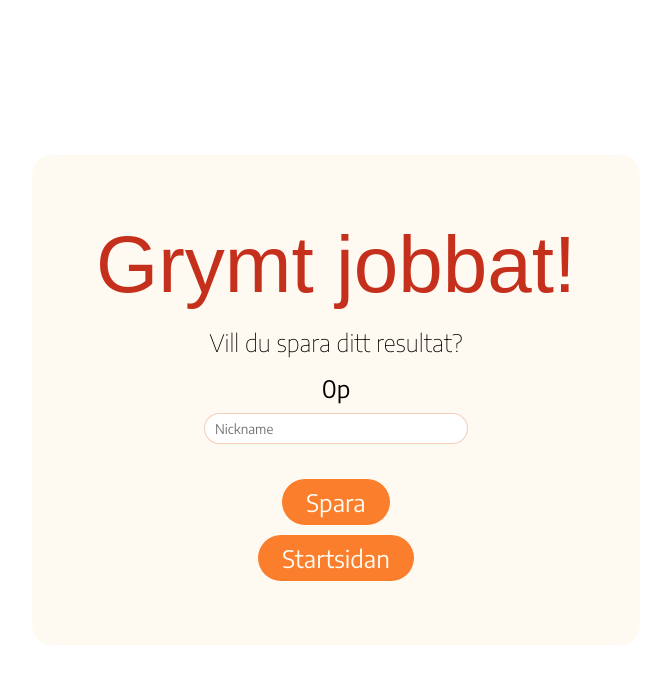
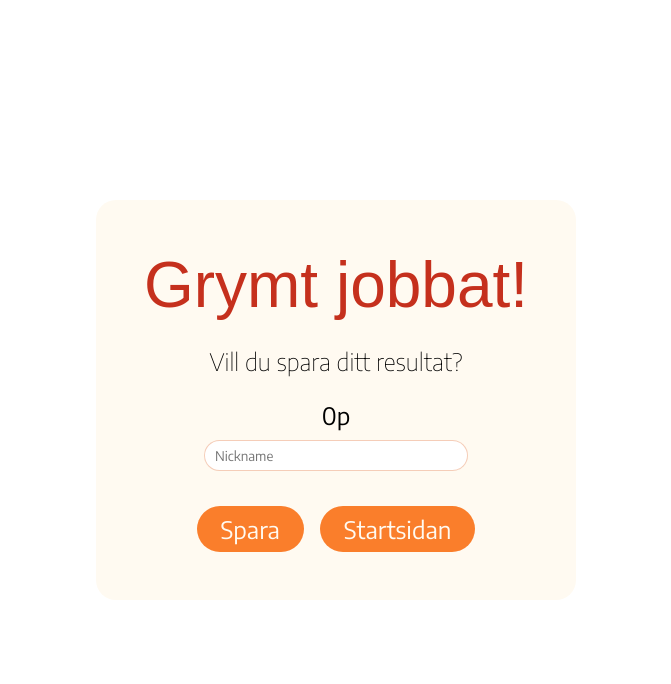
Before and after one commit to Skjesper/GoldenBeetlebug, a Next.js app: page /leaderboard in a window 1280 px wide. Shown: the top 684 px of the page, without its empty margins (304-975 px from the left). Built offline with nearby package versions, Linux system fonts and the light colour scheme; no server answers; the database is empty; a web font is replaced by a local one.

Commit message:
Updated some last stylings on several components (#228)

```diff
--- a/src/app/components/EndScreen.tsx
+++ b/src/app/components/EndScreen.tsx
@@ -9,7 +9,7 @@ interface EndScreenProps {
 }
 
 const Container = styled.div`
-  padding: 4rem;
+  padding: 2rem;
   display: flex;
   flex-direction: column;
   align-items: center;
@@ -53,8 +53,8 @@ export default function EndScreen({ score }: EndScreenProps) {
 
             <h5>{getResultMessage()}</h5>
 
+          <ButtonContainer>
           <WinnerRewards onRewardClaimed={() => {}} score={score}/>
-          <ButtonContainer>
             <Button to="/leaderboard">
               Spara resultat
             </Button>
--- a/src/app/components/Leaderboard.tsx
+++ b/src/app/components/Leaderboard.tsx
@@ -10,13 +10,23 @@ const Container = styled.div `
     align-items: center;
     justify-content: center;
     background-color: var(--background);
-    padding: 4rem 12rem;
+    padding: 2rem;
     border-radius: 20px;
     gap: 2rem;
+
+    @media (orientation: landscape) and (min-width: 1100px) {
+        padding: 3rem 5rem;
+
+    }
 `;
 
 const Title = styled.h1 `
-    font-size: 4rem;
+    font-size: 2rem;
+
+    @media (orientation: landscape) and (min-width: 1100px) {
+        font-size: 5rem;
+
+    }
 `;
 
 const ListContainer = styled.ol `
@@ -29,9 +39,14 @@ const ListContainer = styled.ol `
 
 const ListItem = styled.li `
     font-family: var(--font-secondary);
-    font-size: 1.5rem;
+    font-size: 1rem;
     text-decoration: 0.8px black underline;
     font-weight: 100;
+
+    @media (orientation: landscape) and (min-width: 1100px) {
+        font-size: 2rem;
+
+    }
 `;
 
 interface LeaderboardScore {
--- a/src/app/components/RuneHunt/RuneGenerator.ts
+++ b/src/app/components/RuneHunt/RuneGenerator.ts
@@ -22,7 +22,7 @@ const CONFIGS = {
     minRadius: 25,
     maxRadius: 35,
     minSpeed: 2.0,
-    maxSpeed: 4.5
+    maxSpeed: 3.0,
   }
 } as const;
 
--- a/src/app/components/ScoreBoard.tsx
+++ b/src/app/components/ScoreBoard.tsx
@@ -8,6 +8,7 @@ const ScoreContainer = styled.section`
   justify-content: space-between;
   align-items: center;
   gap: 2rem;
+
 `;
 
 const ScoreText = styled.h2`
--- a/src/app/components/ScoreForm.tsx
+++ b/src/app/components/ScoreForm.tsx
@@ -5,31 +5,64 @@ import Scoreboard from './ScoreBoard';
 import styled from '@emotion/styled';
 import Button from './Button';
 
+
+
 const ScoreBoardContainer = styled.div`
-    padding: 4rem;
+    padding: 2rem;
     border-radius: 20px;
     background: var(--background);
     display: flex;
     gap:1rem;
     flex-direction: column;
+    align-items: center;
     justify-content: center;
+
+    @media (orientation: landscape) and (min-width: 1100px) {
+        padding: 3rem;
+        gap: 1.5rem;
+
+    }
+
 `;
 
+const StyledH2 = styled.h2`
+    font-family: var(--font-primary);
+    font-size: 3rem;
+    text-align: center;
+    font-weight: 400;
+    color: var(--primary);
+
+     @media (orientation: landscape) and (min-width: 1100px) {
+        font-size: 4rem;
+
+    }
+
+`;
+
+
 const ScoreInput = styled.form`
-  display: flex;
-  flex-direction: column;
-  align-items: center;
-  gap: 10px;
+ display: flex;
+ flex-direction: column;
+ align-items: center;
+ gap: 0.625rem;
 `;
 
 const Input = styled.input`
-    width: 264px;
-    height: 31px;
-    border-radius: 20px;
-    border: 1px solid #dc4d0047;
-    margin-bottom: 25px;
-    padding-left: 10px;
+   width: 16.5rem;
+   height: 1.9375rem;
+   border-radius: 1.25rem;
+   border: 1px solid #dc4d0047;
+   margin-bottom: 1.5625rem;
+   padding-left: 0.625rem;
 `;
+
+  const ButtonContainer = styled.div`
+
+  display: flex;
+  gap: 1rem;
+
+
+  `;
 
 interface ScoreFormProps {
   score?: number;
@@ -81,7 +114,7 @@ const ScoreForm: React.FC<ScoreFormProps> = ({ score = 0, onDisplayChange}) => {
     <div>
 
       <ScoreBoardContainer >
-        <h1>Grymt jobbat!</h1>
+        <StyledH2>Grymt jobbat!</StyledH2>
         <h3>Vill du spara ditt resultat?</h3>
           <ScoreInput onSubmit={handleSubmit}>
           <Scoreboard score={score} showHighScore={false} />
@@ -95,7 +128,7 @@ const ScoreForm: React.FC<ScoreFormProps> = ({ score = 0, onDisplayChange}) => {
                 placeholder='Nickname'
               />
 
-
+          <ButtonContainer>
             <Button
             type="submit"
             disabled={loading}
@@ -109,6 +142,7 @@ const ScoreForm: React.FC<ScoreFormProps> = ({ score = 0, onDisplayChange}) => {
             disabled={loading} >
               {'Startsidan'}
             </Button>
+            </ButtonContainer>
 
           </ScoreInput>
           {message && <p>{message}</p>}
--- a/src/app/components/Window.tsx
+++ /dev/null
@@ -1,39 +0,0 @@
-'use client'
-import styled from '@emotion/styled';
-// import Background from './Background';
-import type { ReactNode } from 'react';
-
-interface WindowProps {
-    children: ReactNode;
-    blurred?: boolean;
-    backgroundImage?: string;
-  }
-
-  const WindowContainer = styled.div`
-  position: relative;
-  /* width: 100%; */
-  height: 100vh;
-  display: flex;
-  justify-content: center;
-  align-items: center;
-  overflow: hidden;
-  padding: 1.5rem;
-
-  @media (max-width: 1024px) {
-    padding: 0;
-
-  }
-`;
-
-
-function Window({ children }: WindowProps) {
-    return (
-      <WindowContainer className='windowContainer'>
-
-          {children}
-
-      </WindowContainer>
-    );
-  }
-
-export default Window;
--- a/src/app/oldPages/LeaderboardPage.tsx
+++ b/src/app/oldPages/LeaderboardPage.tsx
@@ -1,24 +1,26 @@
 
 'use client'
 import { useEffect, useState } from "react";
-import Window from "../components/Window";
 import Leaderboard from "../components/Leaderboard";
 import ScoreForm from '../components/ScoreForm';
 import styled from "@emotion/styled";
+import OrientationOverlay from "../components/OrientationCheck/OrientationCheck";
 
 
 const PageContainer = styled.div`
     width: 100%;
-    height: 100%;
+    height: 100vh;
     display: flex;
     align-items: center;
     justify-content: center;
+    background-color: white;
 `;
+
+
 
 function LeaderboardPage() {
   const [gameScore, setGameScore] = useState<number>(0);
   const [display, setDisplay] = useState<boolean>(false);
-  const [backgroundImage] = useState<string | undefined>(undefined);
 
   useEffect(() => {
     const savedScore = localStorage.getItem('gameScore');
@@ -29,15 +31,17 @@ function LeaderboardPage() {
 
   return (
      <div>
-   <Window backgroundImage={backgroundImage}>
+   <OrientationOverlay>
       <PageContainer>
      {!display ? (
+
        <ScoreForm score={gameScore}  onDisplayChange={setDisplay}/>
+
       ) : (
         <Leaderboard/>
       )}
       </PageContainer>
-   </Window>
+   </OrientationOverlay>
  </div>
   );
 
```
Also changed, not shown: src/app/components/GameApp.tsx (+29 -9 lines), src/app/components/Timer.tsx (+6 -1 lines).
